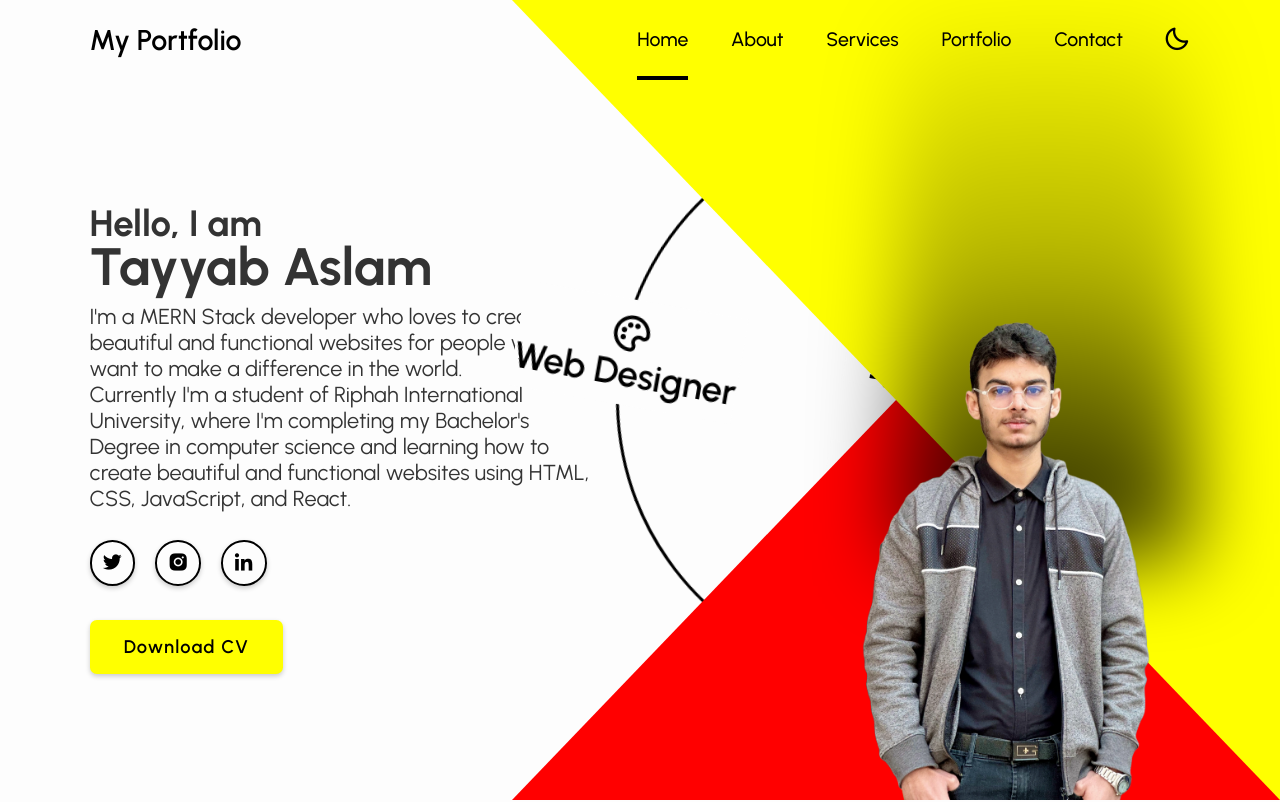
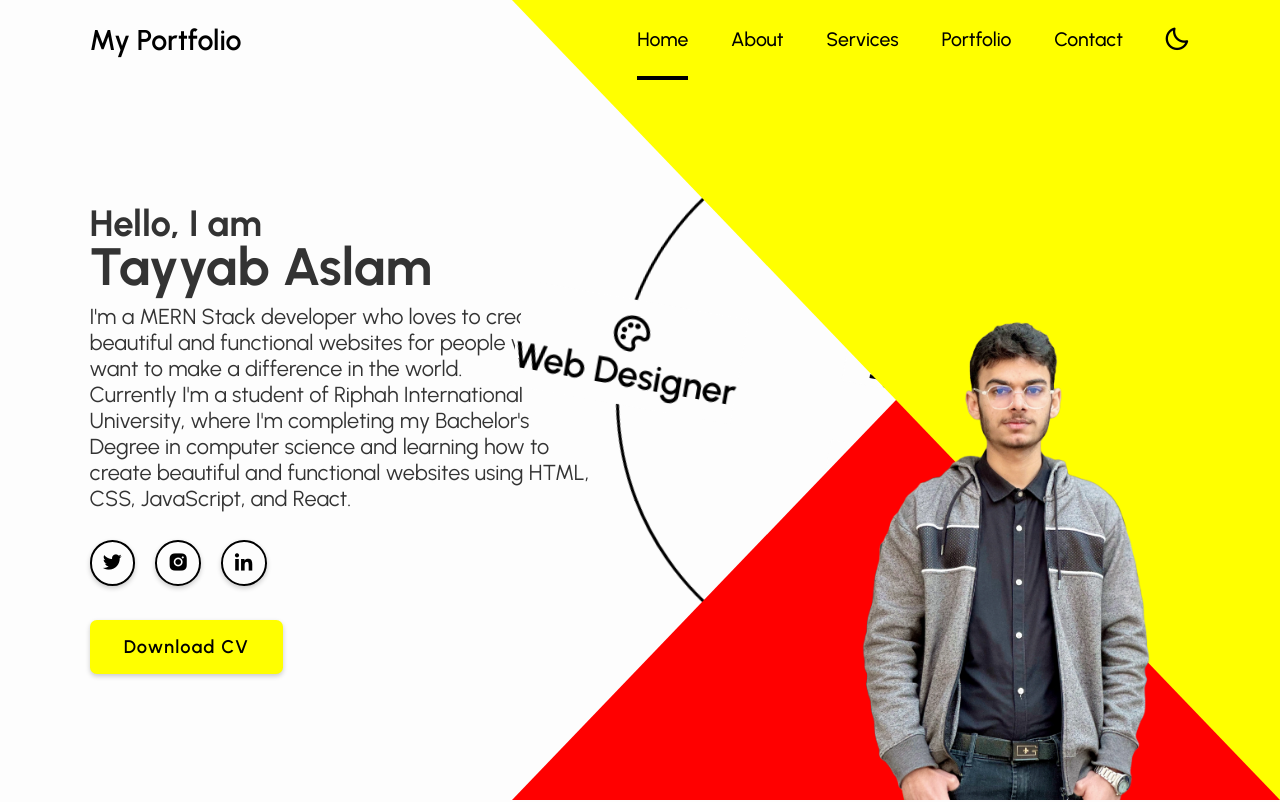
Before and after one commit to thisistayyab/My-Portfolio, a plain HTML site: page index.html in a window 1280 px wide. Shown: the top 802 px of the page. Drawn offline with nearby package versions, Linux system fonts and the light colour scheme.

Commit message:
bugs fixed

```diff
--- a/index.html
+++ b/index.html
@@ -86,7 +86,6 @@
                 <div class="circle"></div>
             </div>
 
-            <div class="red-effect"></div>
             <div class="overlay">
             </div>
         </div>
```
